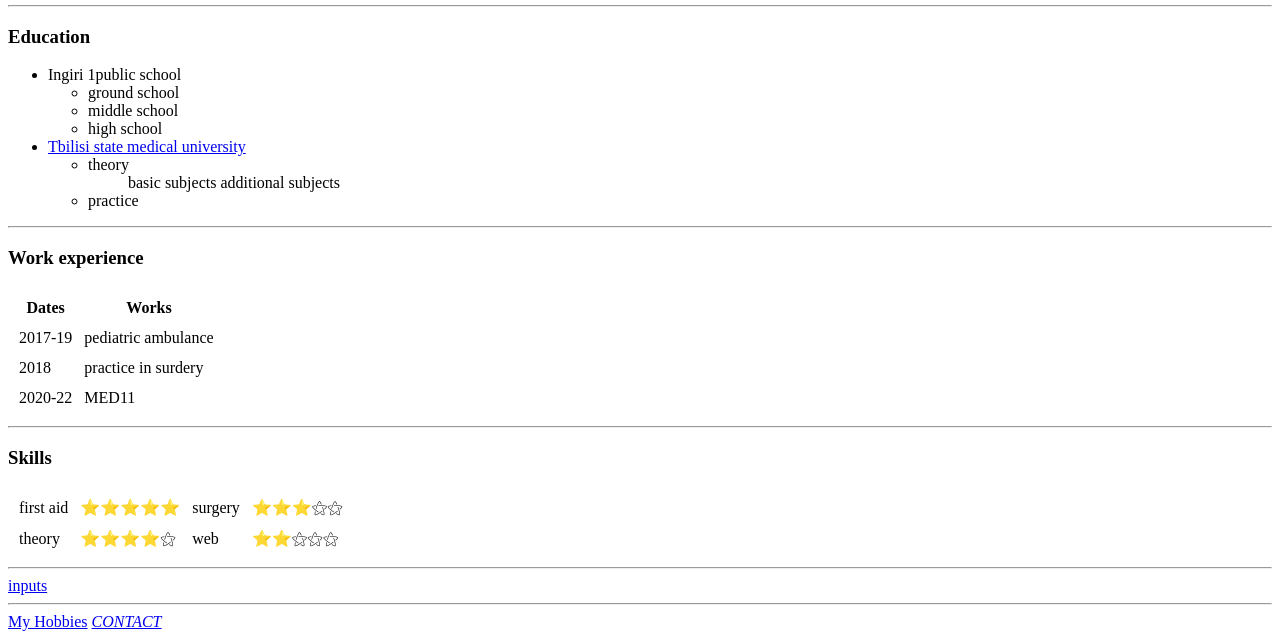
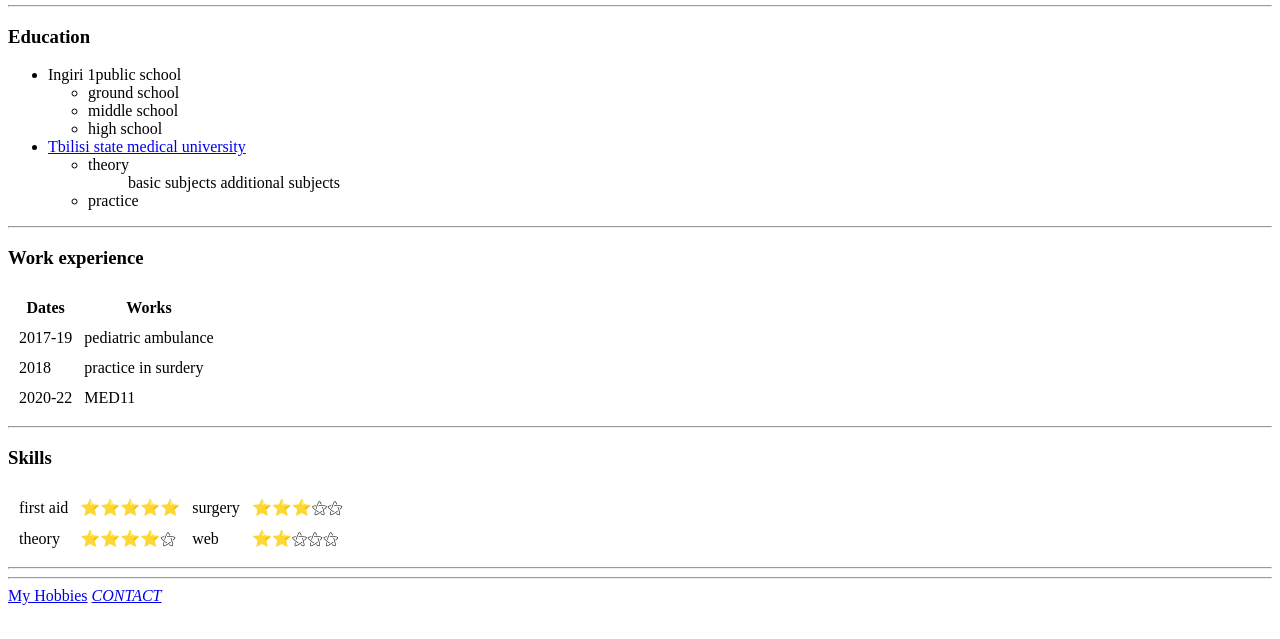
Before and after one commit to Niko-Lo/bio, a plain HTML site: page index.html in a window 1280 px wide. Shown: the part 357-996 px from the top of the page. After the commit the page ends 970 px from the top, so only its background shows below. Drawn offline with Linux system fonts and the light colour scheme.

Commit message:
Update index.html

```diff
--- a/index.html
+++ b/index.html
@@ -82,7 +82,6 @@
     </tr>
   </table>
   <hr>
-  <a href="inputs.html">inputs</a><br>
   <hr>
   <a href="hobbies.html">My Hobbies</a>
   <em> <a href="contact.html">CONTACT</a> </em>
```
